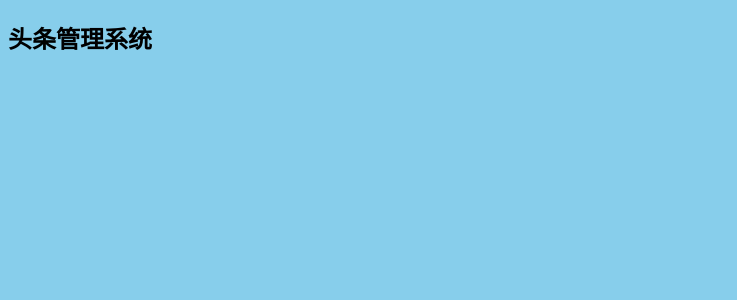
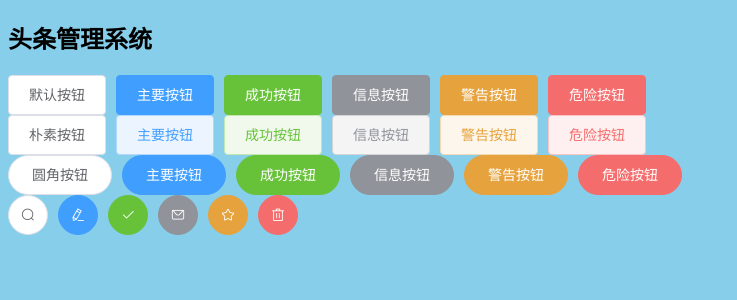
Before and after one commit to xhlhq/my-toutiao-admin, a Vue app: page / in a window 1280 px wide. Shown: the top 300 px of the page, without its empty margins (0-737 px from the left). Built offline with nearby package versions, Linux system fonts and the light colour scheme.

Commit message:
加入axios element,项目初始化完成

```diff
--- a/package.json
+++ b/package.json
@@ -7,7 +7,9 @@
     "build": "vue-cli-service build"
   },
   "dependencies": {
+    "axios": "^0.20.0",
     "core-js": "^3.6.5",
+    "element-ui": "^2.13.2",
     "vue": "^2.6.11",
     "vue-router": "^3.2.0"
   },
--- a/src/App.vue
+++ b/src/App.vue
@@ -1,6 +1,41 @@
 <template>
   <div id="app">
     <h2>头条管理系统</h2>
+    <el-row>
+  <el-button>默认按钮</el-button>
+  <el-button type="primary">主要按钮</el-button>
+  <el-button type="success">成功按钮</el-button>
+  <el-button type="info">信息按钮</el-button>
+  <el-button type="warning">警告按钮</el-button>
+  <el-button type="danger">危险按钮</el-button>
+</el-row>
+
+<el-row>
+  <el-button plain>朴素按钮</el-button>
+  <el-button type="primary" plain>主要按钮</el-button>
+  <el-button type="success" plain>成功按钮</el-button>
+  <el-button type="info" plain>信息按钮</el-button>
+  <el-button type="warning" plain>警告按钮</el-button>
+  <el-button type="danger" plain>危险按钮</el-button>
+</el-row>
+
+<el-row>
+  <el-button round>圆角按钮</el-button>
+  <el-button type="primary" round>主要按钮</el-button>
+  <el-button type="success" round>成功按钮</el-button>
+  <el-button type="info" round>信息按钮</el-button>
+  <el-button type="warning" round>警告按钮</el-button>
+  <el-button type="danger" round>危险按钮</el-button>
+</el-row>
+
+<el-row>
+  <el-button icon="el-icon-search" circle></el-button>
+  <el-button type="primary" icon="el-icon-edit" circle></el-button>
+  <el-button type="success" icon="el-icon-check" circle></el-button>
+  <el-button type="info" icon="el-icon-message" circle></el-button>
+  <el-button type="warning" icon="el-icon-star-off" circle></el-button>
+  <el-button type="danger" icon="el-icon-delete" circle></el-button>
+</el-row>
     <router-view/>
   </div>
 </template>
```
Also changed, not shown: src/main.js (+7 -0 lines), src/utils/request.js (added, +8 -0 lines), 1 other file (tests, documents, lock files or other folders).
